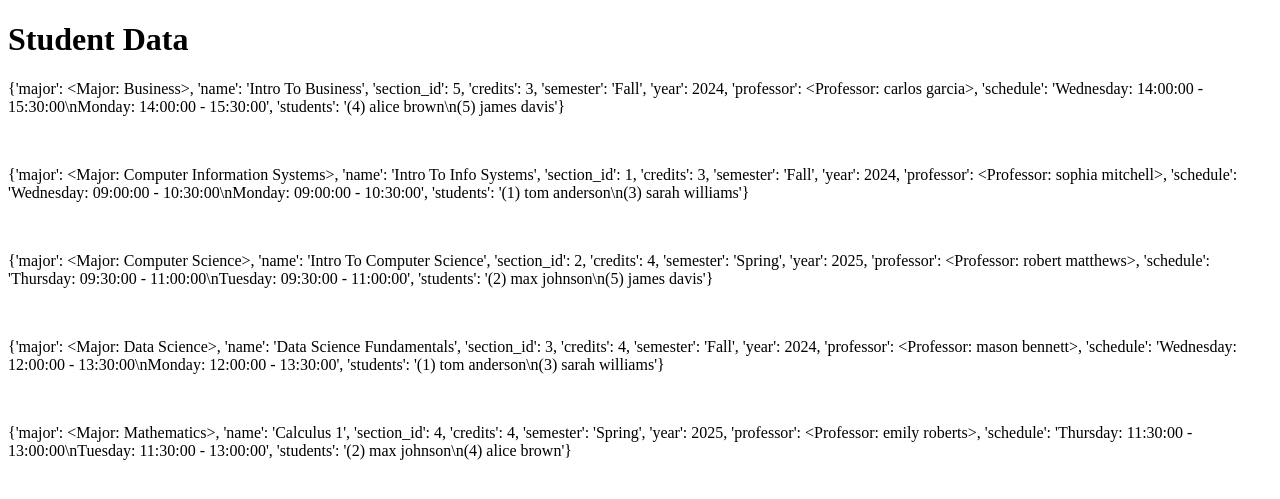
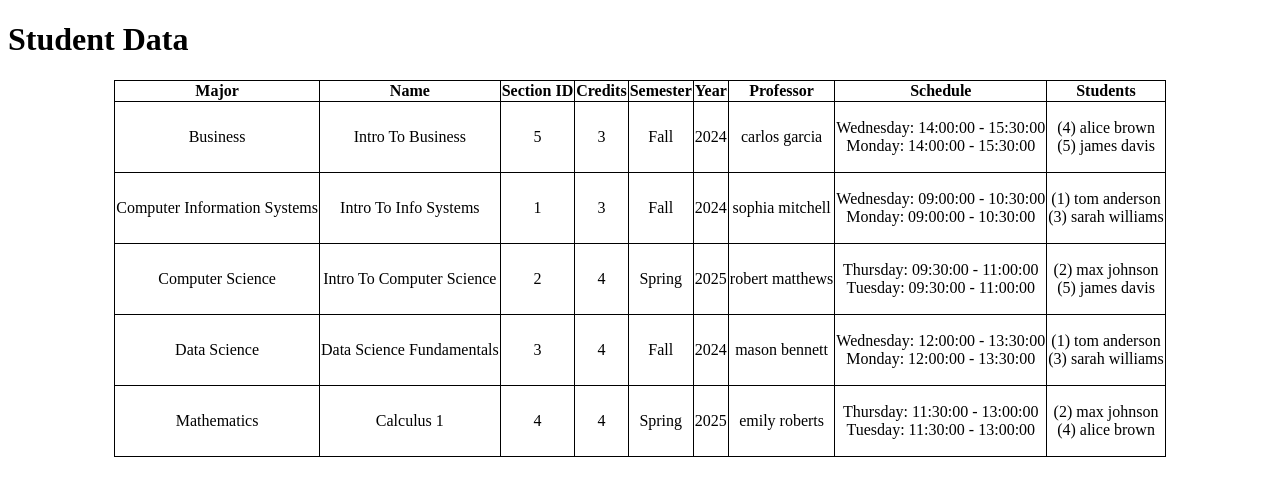
Before and after one commit to gerald-guerrero/student_enrollment, a Django app: page / in a window 1280 px wide. Shown: the top 499 px of the page. Run offline with Django 5.2, Linux system fonts and the light colour scheme; data comes from the database, SQL or seed files in the repository.

Commit message:
Implement html tables and basic css styling

```diff
--- /dev/null
+++ b/myproject/myapp/static/style.css
@@ -0,0 +1,7 @@
+table, th, td {
+    border: 1px solid black;
+    border-collapse: collapse;
+    margin-left: auto;
+    margin-right: auto;
+    text-align: center;
+}
--- a/myproject/templates/index.html
+++ b/myproject/templates/index.html
@@ -1,13 +1,35 @@
 <!DOCTYPE html>
 <head>
+    {% load static %}
+    <link rel="stylesheet" href="{% static 'style.css' %}">
     <title>Data</title>
 </head>
 <body>
     <h1>Student Data</h1>
-    <p>
+    <table>
+        <tr>
+            <th>Major</th>
+            <th>Name</th>
+            <th>Section ID</th>
+            <th>Credits</th>
+            <th>Semester</th>
+            <th>Year</th>
+            <th>Professor</th>
+            <th>Schedule</th>
+            <th>Students</th>
+        </tr>
         {% for section in sections_info %}
-            {{ section|linebreaks }}
-            <br>
+        <tr>
+            <td>{{ section.major }}</td>
+            <td>{{ section.name }}</td>
+            <td>{{ section.section_id }}</td>
+            <td>{{ section.credits }}</td>
+            <td>{{ section.semester }}</td>
+            <td>{{ section.year }}</td>
+            <td>{{ section.professor }}</td>
+            <td>{{ section.schedule|linebreaks }}</td>
+            <td>{{ section.students|linebreaks }}</td>
+        </tr>
         {% endfor %}
-    </p>
+    </table>
 </body>
```
